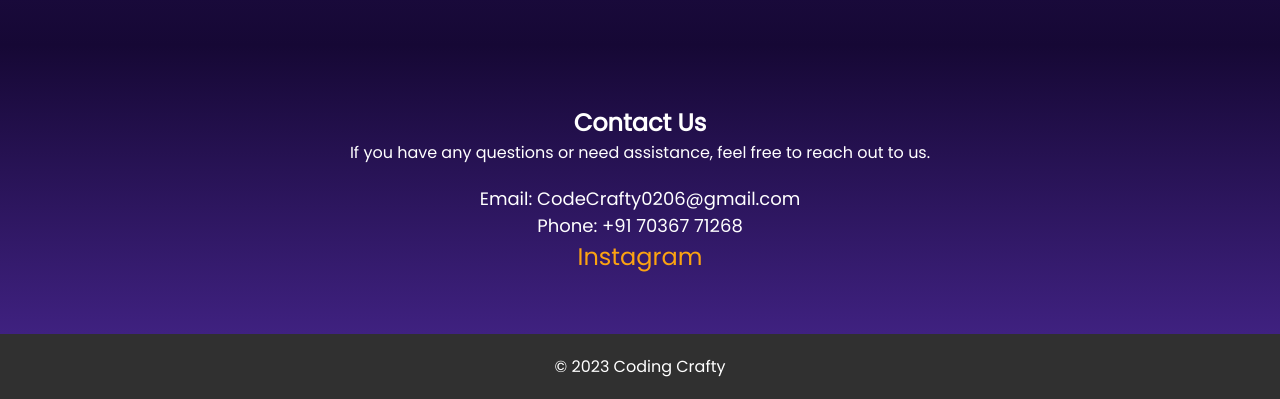
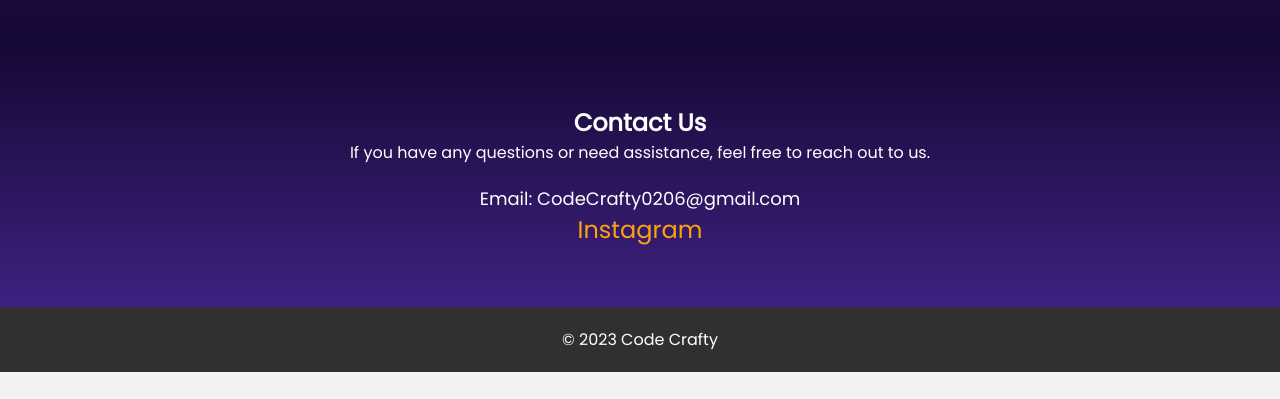
Before and after one commit to polasomeshwar/coding_crafty, a plain HTML site: page index.html in a window 1280 px wide. Shown: the part 2332-2731 px from the top of the page. After the commit the page ends 2704 px from the top, so only its background shows below. Drawn offline with Linux system fonts and the light colour scheme.

Commit message:
Update index.html

```diff
--- a/index.html
+++ b/index.html
@@ -83,7 +83,6 @@
             <p>If you have any questions or need assistance, feel free to reach out to us.</p>
             <div class="contact-info">
                 <p>Email: CodeCrafty0206@gmail.com</p>
-                <p>Phone: +91 70367 71268</p>
             </div>
             <div class="social-icons">
                 <a href="https://www.instagram.com/_codecrafty_/"  target="_blank" class="icon-instagram">Instagram</a>
@@ -93,7 +92,7 @@
 
     <footer>
         <div>
-            <p>&copy; 2023 Coding Crafty</p>
+            <p>&copy; 2023 Code Crafty</p>
         </div>
     </footer>
 </body>
```
